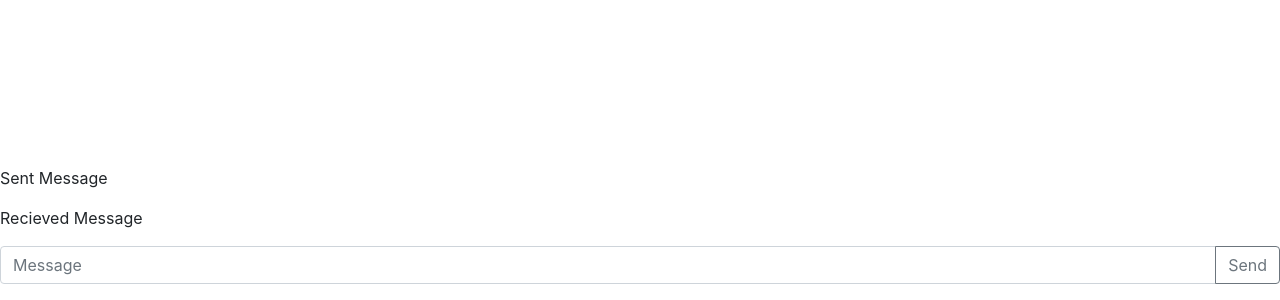
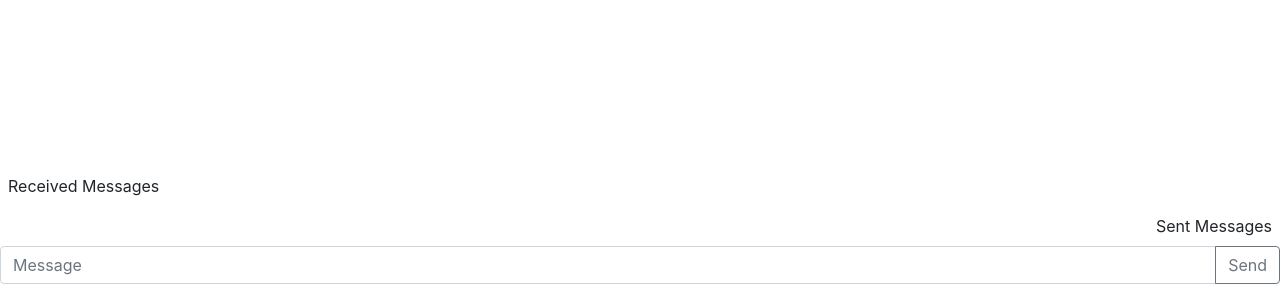
Before and after one commit to messenger-app-team/messenger-app, a React (Create React App) app in the folder client/: page / in a window 1280 px wide. Shown: the part 500-800 px from the top of the page. Built offline with nearby package versions, Linux system fonts and the light colour scheme.

Commit message:
row justify right

```diff
--- a/client/src/components/InputBox/InputBox.js
+++ b/client/src/components/InputBox/InputBox.js
@@ -8,15 +8,16 @@ class InputBox extends Component {
     function handleClick(e) {
       e.preventDefault();
       console.log('Send was clicked.');
+      // Button.
     }
 
     return (
-      // <div clasName='input-container'>
+      // <div className='input-container'>
       //   <input
       //     id='msg-input'
       //     className='msg-input'
       //     type='text'
-      //     placehodler='Message...'
+      //     placeholder='Message...'
       //   />
       // </div>
 
--- a/client/src/components/MsgArea/MsgArea.js
+++ b/client/src/components/MsgArea/MsgArea.js
@@ -1,6 +1,6 @@
 import React, { Component } from 'react';
-import Avatar from '../Avatar/Avatar';
-import Card from 'react-bootstrap/Card';
+import { Col, Row } from 'react-bootstrap';
+// import Avatar from '../Avatar/Avatar';
 
 class MsgArea extends Component {
   render() {
@@ -12,8 +12,24 @@ class MsgArea extends Component {
       //     </div>
       // </li>
       <div className='msg-area'>
-        <p class='sent-msg'>Sent Message</p>
-        <p class='rcvd-msg'>Recieved Message</p>
+        {/* <Row>
+          <Col md={4}>
+            <p class='rcd-msg'>Received Message</p>
+          </Col>
+        </Row>
+
+        <Row>
+          <Col md={{ span: 4, offset: 4 }}>
+            <p class='sent-msg'>Sent Message</p>
+          </Col>
+        </Row> */}
+
+        <div class='d-flex flex-row'>
+          <div class='p-2'>Received Messages</div>
+        </div>
+        <div class='d-flex flex-row-reverse'>
+          <div class='p-2'>Sent Messages</div>
+        </div>
       </div>
     );
   }
```
